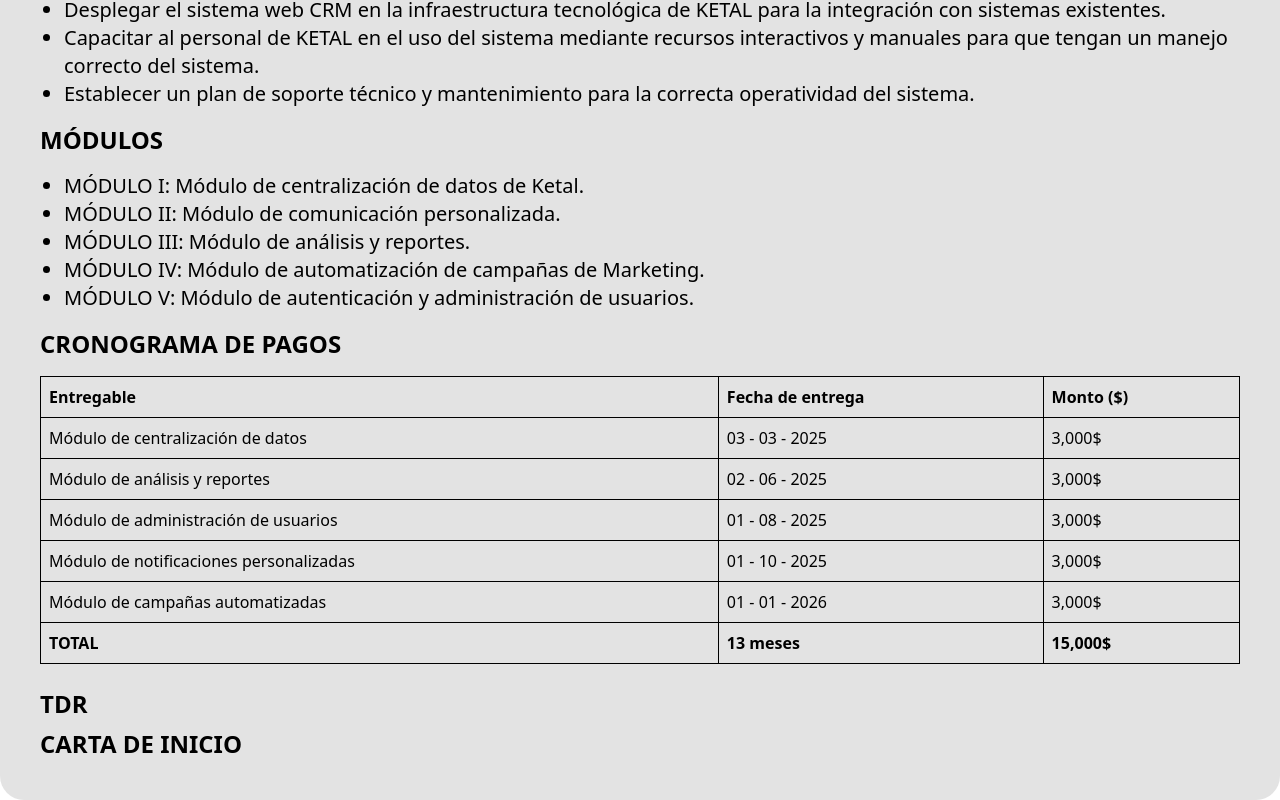
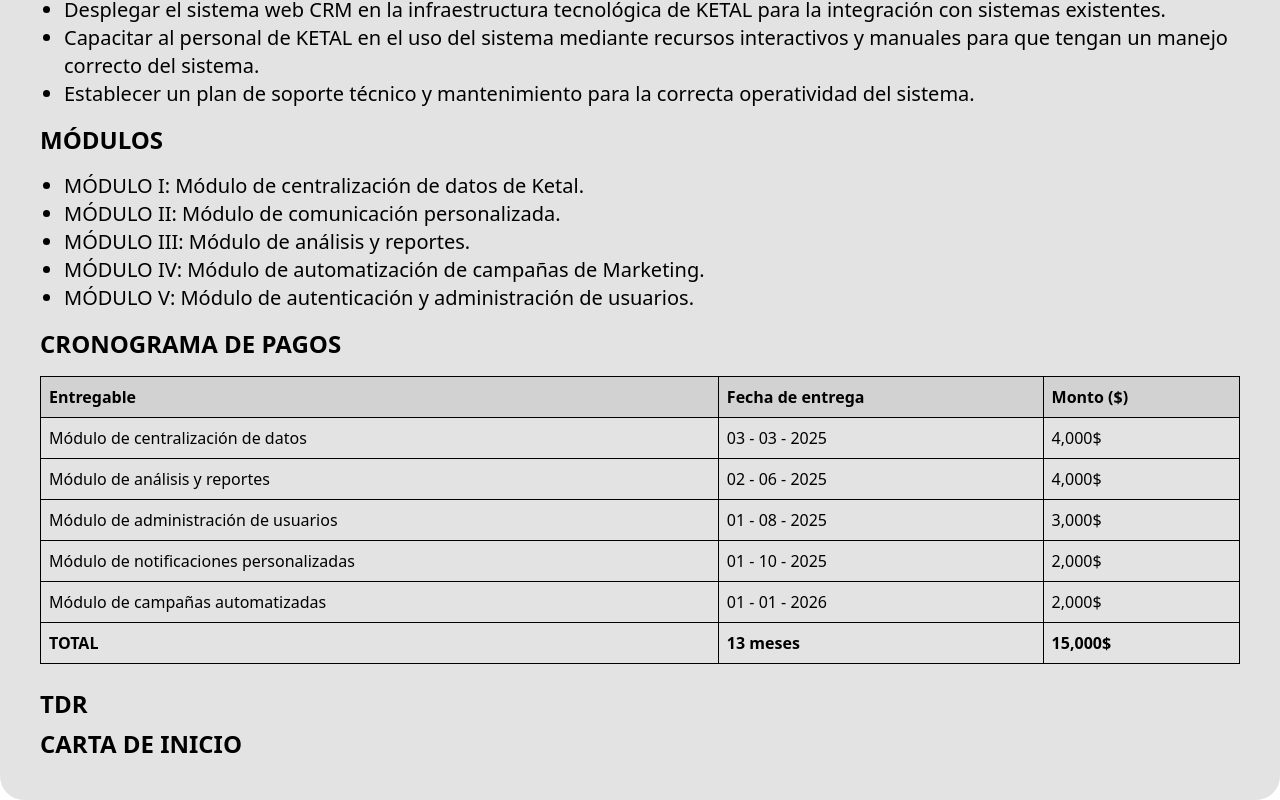
Before and after one commit to eavm314/ketal-presentation, a React (Vite) app: page /fase-inicio in a window 1280 px wide. Shown: the part 1030-1830 px from the top of the page. Built offline with nearby package versions, Linux system fonts and the light colour scheme.

Commit message:
price fix

```diff
--- a/src/index.css
+++ b/src/index.css
@@ -1,3 +1,17 @@
 @import 'tailwindcss/base';
 @import 'tailwindcss/components';
 @import 'tailwindcss/utilities';
+
+table {
+    border: 1px solid black;
+    border-collapse: collapse; /* Une los bordes para que no se dupliquen */
+    width: 100%; /* Opcional: ajusta el ancho */
+}
+th, td {
+    border: 1px solid black;
+    padding: 8px;
+    text-align: left; /* Alineación opcional */
+}
+th {
+    background-color: #d2d2d2; /* Fondo para encabezados */
+}
--- a/src/pages/FaseInicio.jsx
+++ b/src/pages/FaseInicio.jsx
@@ -2,7 +2,6 @@
 
 function FaseInicio() {
   return (
-    <>
     <div className="container mx-auto px-10 py-8 rounded-3xl bg-slate-50" style={{ backgroundColor: 'rgba(217, 217, 217, 0.74)' }}>
       <h1 className='text-2xl font-bold' >Fase de Inicio del Proyecto</h1>
 
@@ -58,12 +57,12 @@
           <tr>
             <td>Módulo de centralización de datos</td>
             <td>03 - 03 - 2025</td>
-              <td>3,000$</td>
+            <td>4,000$</td>
           </tr>
           <tr>
             <td>Módulo de análisis y reportes</td>
             <td>02 - 06 - 2025</td>
-              <td>3,000$</td>
+            <td>4,000$</td>
           </tr>
           <tr>
             <td>Módulo de administración de usuarios</td>
@@ -73,12 +72,12 @@
           <tr>
             <td>Módulo de notificaciones personalizadas</td>
             <td>01 - 10 - 2025</td>
-              <td>3,000$</td>
+            <td>2,000$</td>
           </tr>
           <tr>
             <td>Módulo de campañas automatizadas</td>
             <td>01 - 01 - 2026</td>
-              <td>3,000$</td>
+            <td>2,000$</td>
           </tr>
         </tbody>
         <tfoot>
@@ -98,23 +97,6 @@
         <h2 className="text-2xl font-bold text-left text-primary uppercase my-2" >Carta de Inicio</h2>
       </a>
     </div>
-      <style>{`
-        table {
-          border: 1px solid black;
-        border-collapse: collapse; /* Une los bordes para que no se dupliquen */
-        width: 100%; /* Opcional: ajusta el ancho */
-    }
-        th, td {
-          border: 1px solid black;
-        padding: 8px;
-        text-align: left; /* Alineación opcional */
-    }
-        th {
-          background - color: #f2f2f2; /* Fondo para encabezados */
-    }
-    `}
-      </style>
-    </>
   );
 }
 
```
Lines whose indentation alone changed are shown as unchanged.
